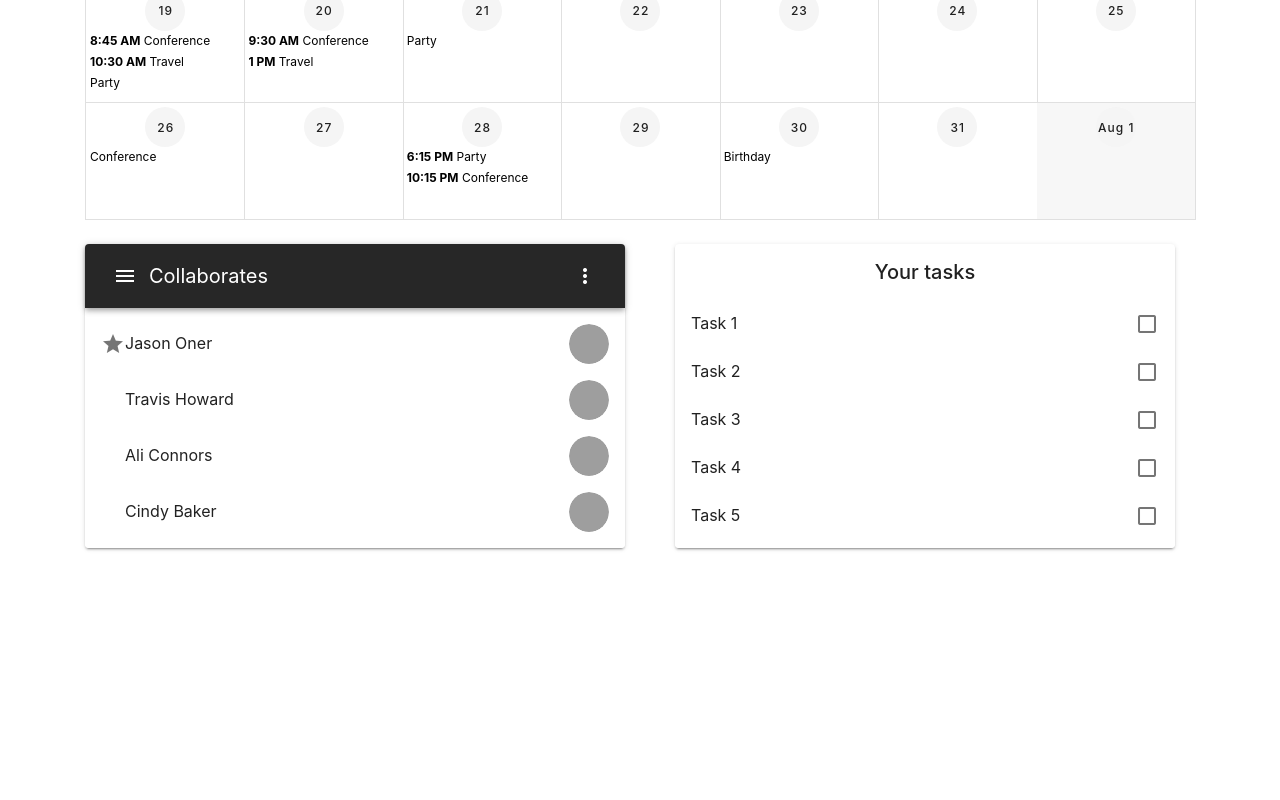
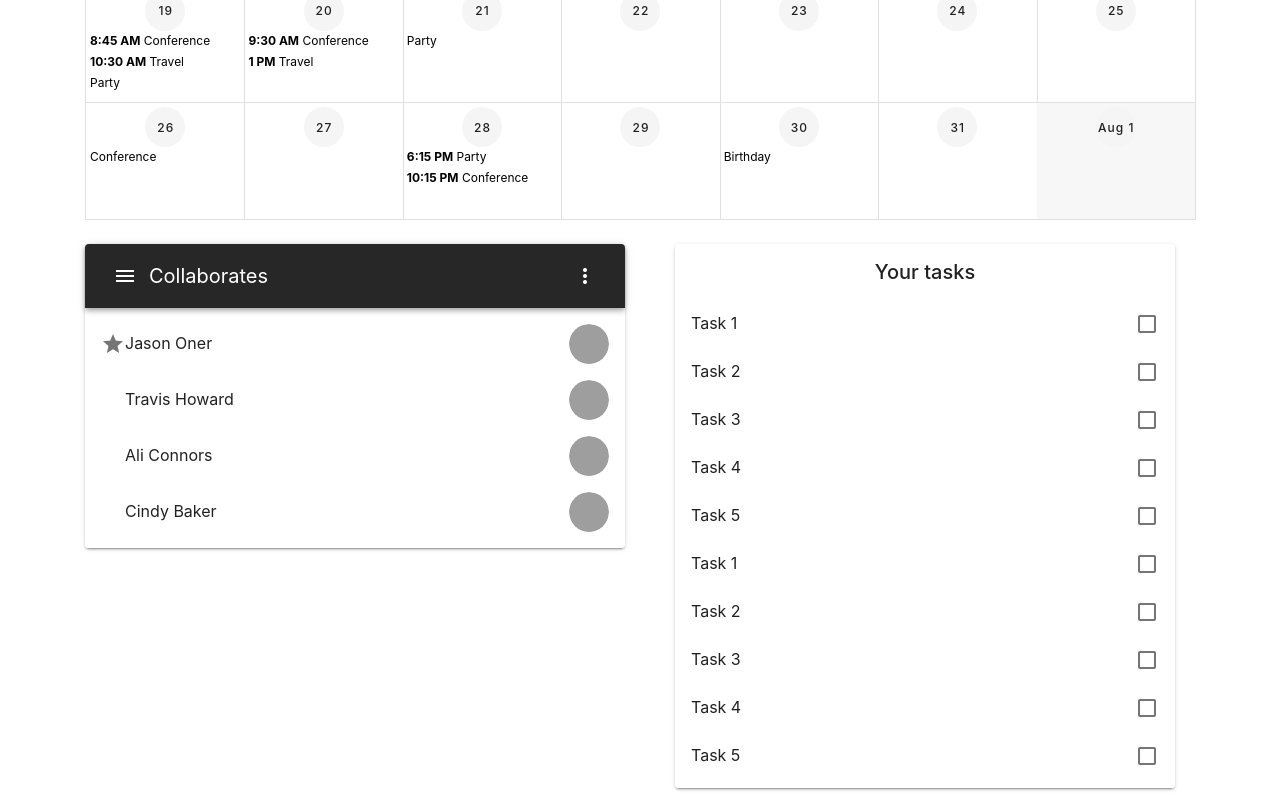
Before and after one commit to NivraLeak/IdeoGo_WebApp, a Vue app: page /EditProject in a window 1280 px wide. Shown: the part 567-1367 px from the top of the page. Before the commit the page ends 1127 px from the top, so only its background shows below. Built offline with nearby package versions, Linux system fonts and the light colour scheme; grey boxes are pictures that could not be loaded; a web font is replaced by a local one.

Commit message:
agregando tasks funcionalidad

```diff
--- a/src/components/EditProject.vue
+++ b/src/components/EditProject.vue
@@ -182,6 +182,11 @@
                     'Task 3',
                     'Task 4',
                     'Task 5',
+                    'Task 1',
+                    'Task 2',
+                    'Task 3',
+                    'Task 4',
+                    'Task 5',
                 ],
                 model: ['Carrots'],
                 type: 'month',
```
